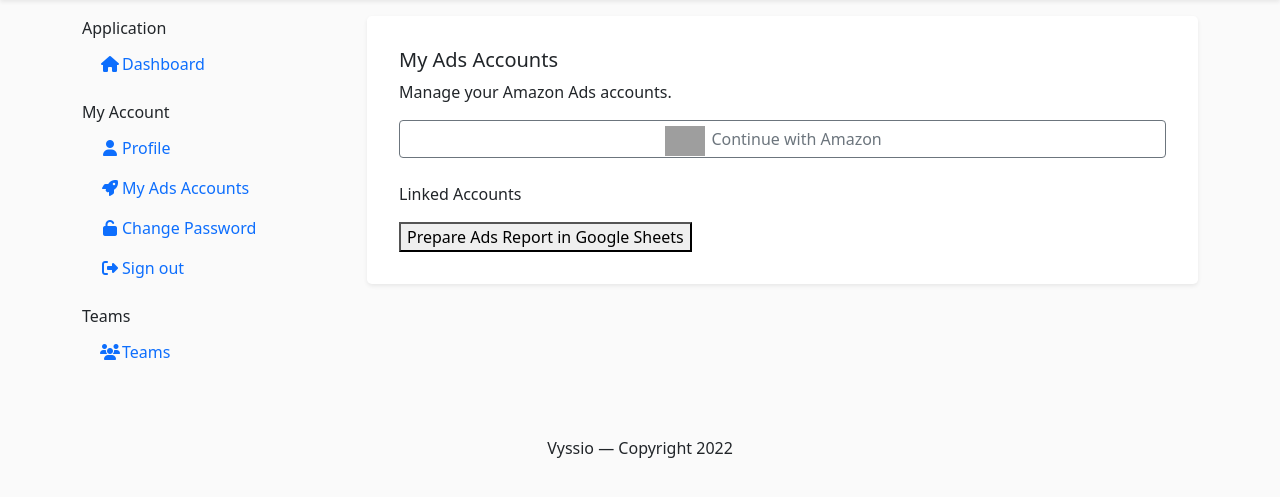
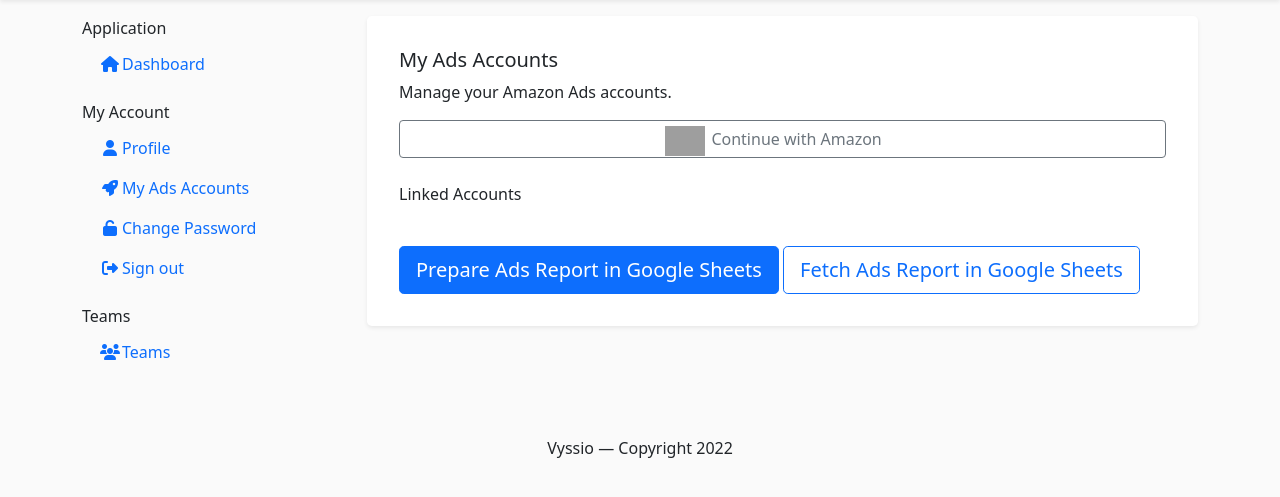
Before and after one commit to nothing-special20/amz-ads-automation, a Django app: page /data/my_ads_accounts/ in a window 1280 px wide. Shown: the part 64-561 px from the top of the page. Run offline with Django 3.2, Linux system fonts and the light colour scheme; the visitor is signed in with stand-in values (Sample User, id 1); data that the repository does not hold is empty; parts of the project's set-up code (start-up, migrations or seed data) failed here and were passed over; some libraries are stand-ins or nearby versions; grey boxes are pictures that could not be loaded.

Commit message:
finish btns for building & fetching amz ads data

```diff
--- a/apps/data/functions.py
+++ b/apps/data/functions.py
@@ -13,20 +13,17 @@ LWA_CLIENT_ID = os.environ.get("LWA_CLIENT_ID")
 LWA_CLIENT_SECRET = os.environ.get("LWA_CLIENT_SECRET")
 RETURN_URL = os.environ.get("RETURN_URL")
 
+last_n_days = [datetime.datetime.now() - datetime.timedelta(x) for x in range(60)]
+last_n_days = [x.year * 10000 + x.month * 100 + x.day for x in last_n_days]
+
+REFRESH_TOKEN = AmzTokens.objects.values().last()['REFRESH_TOKEN']
+
 # https://developer.amazon.com/docs/app-submission-api/python-example.html
-def init_ads_report(request):
+def generate_init_ads_report(request):
     user = request.user.username
     sheet_name = 'data'
     report_name = 'product_ads_report'
     metrics = "campaignName,adGroupName,impressions,clicks,cost,asin,sku"
-
-    last_n_days = [datetime.datetime.now() - datetime.timedelta(x) for x in range(60)]
-    last_n_days = [x.year * 10000 + x.month * 100 + x.day for x in last_n_days]
-
-    REFRESH_TOKEN = AmzTokens.objects.values().last()['REFRESH_TOKEN']
-    print('~~~~~~~~~~~~~~~~~~~~~~~~~~~~~~~~~~~~~~~~~~~~~~~~')
-    print(REFRESH_TOKEN)
-    print('~~~~~~~~~~~~~~~~~~~~~~~~~~~~~~~~~~~~~~~~~~~~~~~~')
 
     google_sheet_id = google_create_sheet([['adId', 'cost', 'adGroupName', 'clicks', 'asin', 'impressions', 'sku', 'campaignName', 'date']], report_name)
     google_share_file(google_sheet_id, "raq5005@gmail.com")
@@ -39,6 +36,16 @@ def init_ads_report(request):
 
         store_scheduled_reports(user, profile_id, report_id, report_date)
 
-        # report_values = download_and_convert_report(access_token, profile_id, report_id, report_date)
 
-        # google_append_sheet(report_values, google_sheet_id)
+def fetch_init_ads_report(request):
+    access_token = amz_access_token(REFRESH_TOKEN)
+    scheduled_reports = AmzScheduledReports.objects.all().values()
+    google_sheet_id = '10Vlt4bPT-jcuH3Rxmre9UWQ1GPZbzydClPS2hpyolVQ'
+    for record in scheduled_reports:
+        print(record)
+        profile_id = record['PROFILE_ID']
+        report_id = record['REPORT_ID']
+        report_date = record['REPORT_DATE']
+        report_values = download_and_convert_report(access_token, profile_id, report_id, report_date)
+
+        google_append_sheet(report_values, google_sheet_id)
--- a/apps/data/urls.py
+++ b/apps/data/urls.py
@@ -10,4 +10,5 @@ app_name = 'data'
 urlpatterns = [
     path('my_ads_accounts/', views.index, name='my_ads_accounts'),
     path('build_init_ads_rpt/', views.build_init_ads_rpt, name='build_init_ads_rpt'),
+    path('fetch_init_ads_rpt/', views.fetch_init_ads_rpt, name='fetch_init_ads_rpt'),
 ]
--- a/apps/data/views.py
+++ b/apps/data/views.py
@@ -3,7 +3,7 @@ from django.http import HttpResponse
 
 import os
 
-from .functions import init_ads_report
+from .functions import generate_init_ads_report, fetch_init_ads_report
 
 from apps.amazon_api.models import AmzTokens
 
@@ -12,7 +12,11 @@ DOMAIN_URL = os.environ.get('DOMAIN_URL')
 
 
 def build_init_ads_rpt(request):
-    init_ads_report(request)
+    generate_init_ads_report(request)
+    return HttpResponse(status=200)
+
+def fetch_init_ads_rpt(request):
+    fetch_init_ads_report(request)
     return HttpResponse(status=200)
 
 # parse request object for necessary info
--- a/templates/data/my_ads_accounts.html
+++ b/templates/data/my_ads_accounts.html
@@ -16,12 +16,22 @@
       <li>{{ account }}</li>
     {% endfor %}
   </div>
+  <br>
   <button
     type="submit"
     onclick="location.href='{% url 'data:build_init_ads_rpt' %}'"
     name='mybtn2'
+    class="btn btn-lg btn-primary"
     >
       Prepare Ads Report in Google Sheets
     </button>
+    <button
+      type="submit"
+      onclick="location.href='{% url 'data:fetch_init_ads_rpt' %}'"
+      name='mybtn2'
+      class="btn btn-lg btn-outline-primary"
+      >
+        Fetch Ads Report in Google Sheets
+    </button>
 </section>
 {% endblock %}
```
